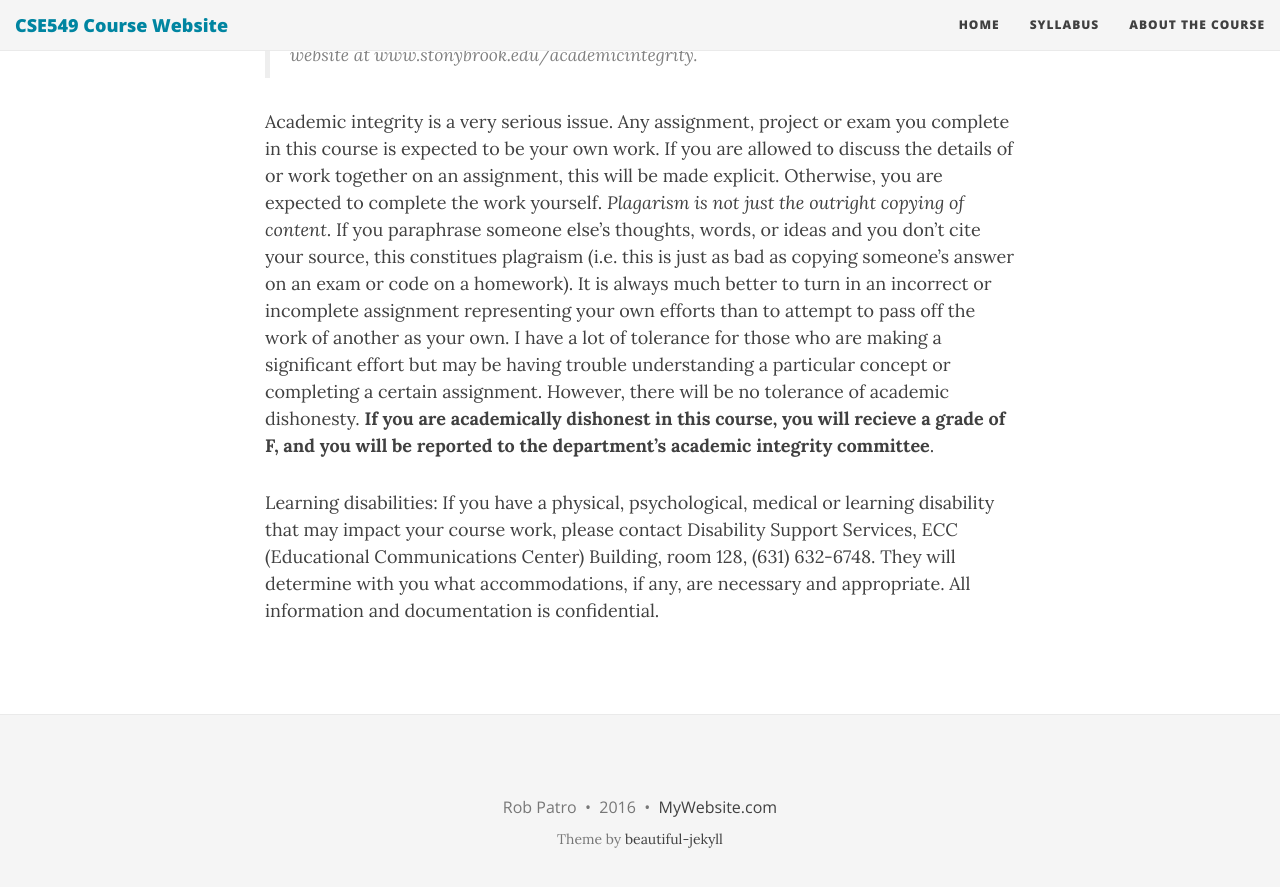
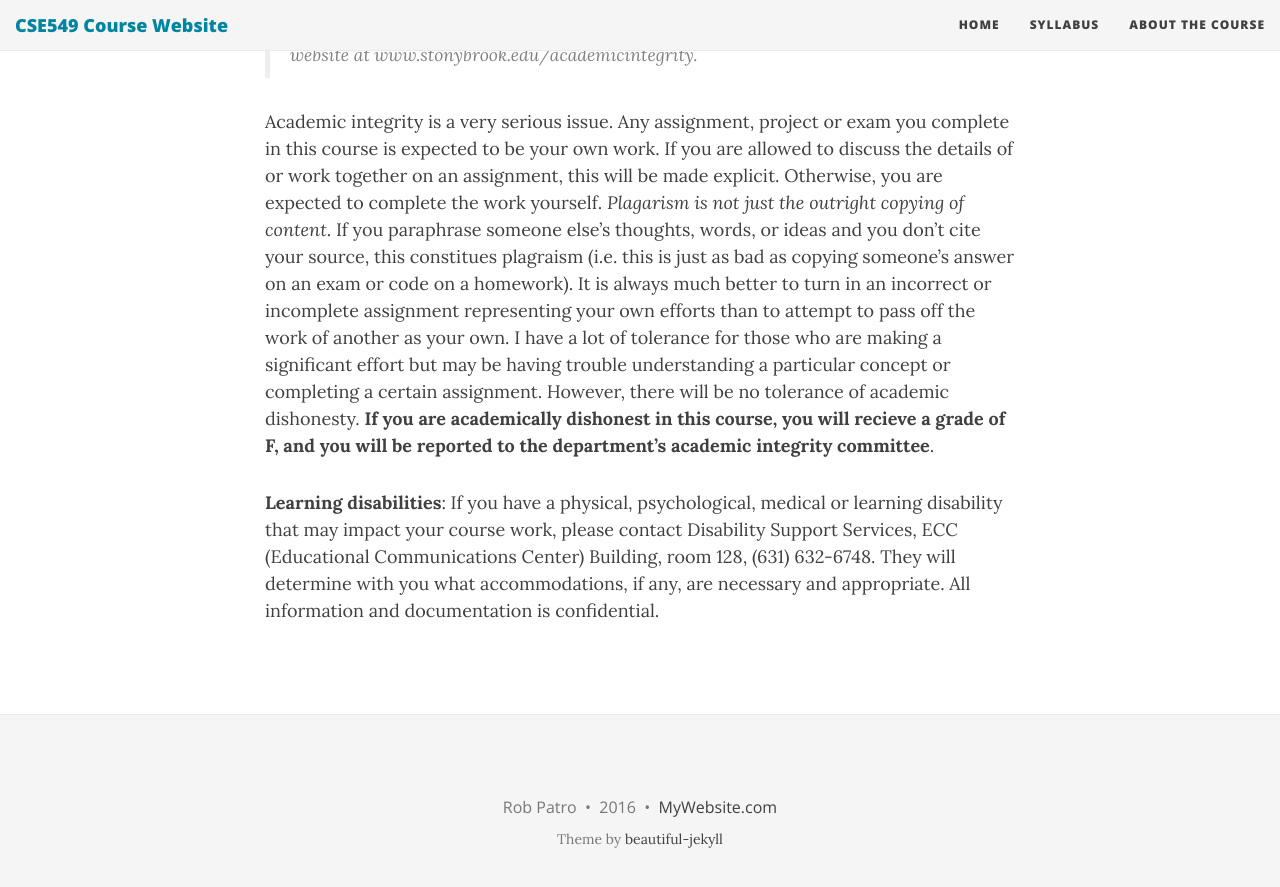
Before and after one commit to rob-p/CSE549F16, a Jekyll site: the page built from syllabus.md, in a window 1280 px wide and 900 px high, scrolled down 3204 px. Shown: the top 887 px of the window. Built offline with Jekyll 4.4.1, drawn with Linux system fonts in a browser that asks for light colours; nearby versions of some CDN libraries.

```diff
--- a/syllabus.md
+++ b/syllabus.md
@@ -1,6 +1,6 @@
 ---
 layout: post
-title: 'Syllabus'
+title: Syllabus
 published: true
 ---
 Welcome to Computational Biology (CSE 549). Here you'll find an overview of the course — the material I expect we'll cover, the breakdown of course assignments and credit, and the course policies.
@@ -55,4 +55,4 @@ Academic integrity: [From the University’s Academic Integrity Syllabus Stateme
 
 Academic integrity is a very serious issue. Any assignment, project or exam you complete in this course is expected to be your own work. If you are allowed to discuss the details of or work together on an assignment, this will be made explicit. Otherwise, you are expected to complete the work yourself. *Plagarism is not just the outright copying of content*. If you paraphrase someone else's thoughts, words, or ideas and you don't cite your source, this constitues plagraism (i.e. this is just as bad as copying someone's answer on an exam or code on a homework). It is always much better to turn in an incorrect or incomplete assignment representing your own efforts than to attempt to pass off the work of another as your own. I have a lot of tolerance for those who are making a significant effort but may be having trouble understanding a particular concept or completing a certain assignment. However, there will be no tolerance of academic dishonesty. **If you are academically dishonest in this course, you will recieve a grade of F, and you will be reported to the department's academic integrity committee**.
 
-Learning disabilities: If you have a physical, psychological, medical or learning disability that may impact your course work, please contact Disability Support Services, ECC (Educational Communications Center) Building, room 128, (631) 632-6748. They will determine with you what accommodations, if any, are necessary and appropriate. All information and documentation is confidential.
+**Learning disabilities**: If you have a physical, psychological, medical or learning disability that may impact your course work, please contact Disability Support Services, ECC (Educational Communications Center) Building, room 128, (631) 632-6748. They will determine with you what accommodations, if any, are necessary and appropriate. All information and documentation is confidential.
```
